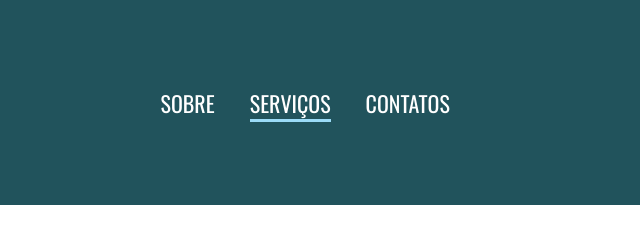
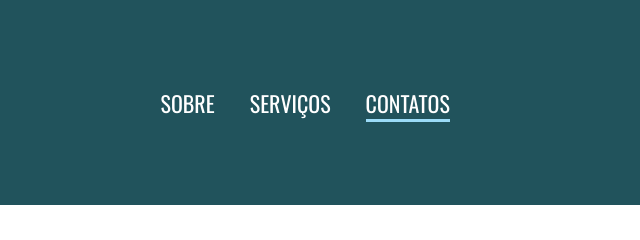
Before and after one commit to sabiss/site_clinica, a plain HTML site: page contatos.html in a window 1280 px wide. Shown: the top 240 px of the page, 640-1280 px from the left. Drawn offline with nearby package versions, Linux system fonts and the light colour scheme.

Commit message:
concertando um pequeno erro

```diff
--- a/contatos.html
+++ b/contatos.html
@@ -20,10 +20,10 @@
                             <a href = index.html class = "lista__link">Sobre</a>
                         </li>
                         <li class = "lista__item">
-                            <a href = servicos.html class = "lista__link ativo">Serviços</a>
+                            <a href = servicos.html class = "lista__link">Serviços</a>
                         </li>
                         <li class = "lista__item">
-                            <a href = "contatos.html" class = "lista__link">Contatos</a>
+                            <a href = "contatos.html" class = "lista__link ativo">Contatos</a>
                         </li>
                     </ul>
                 </nav>
```
